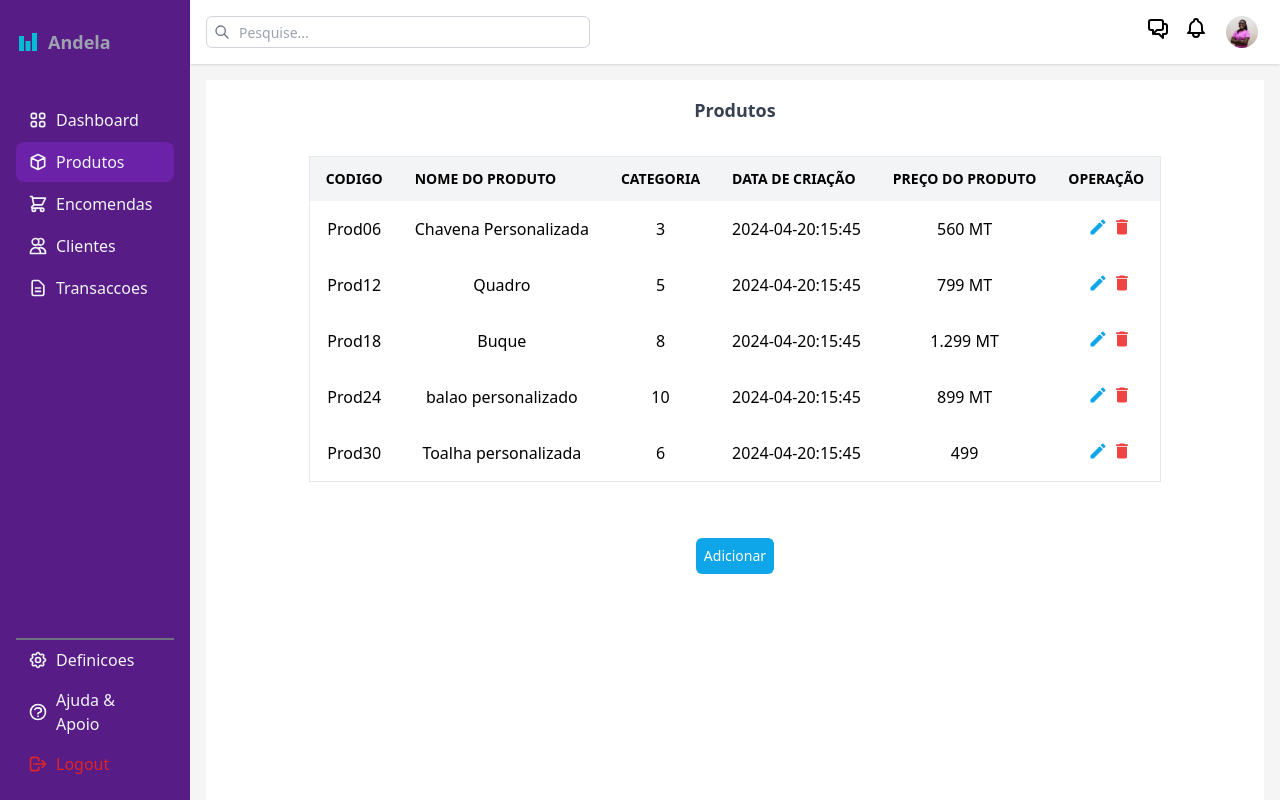
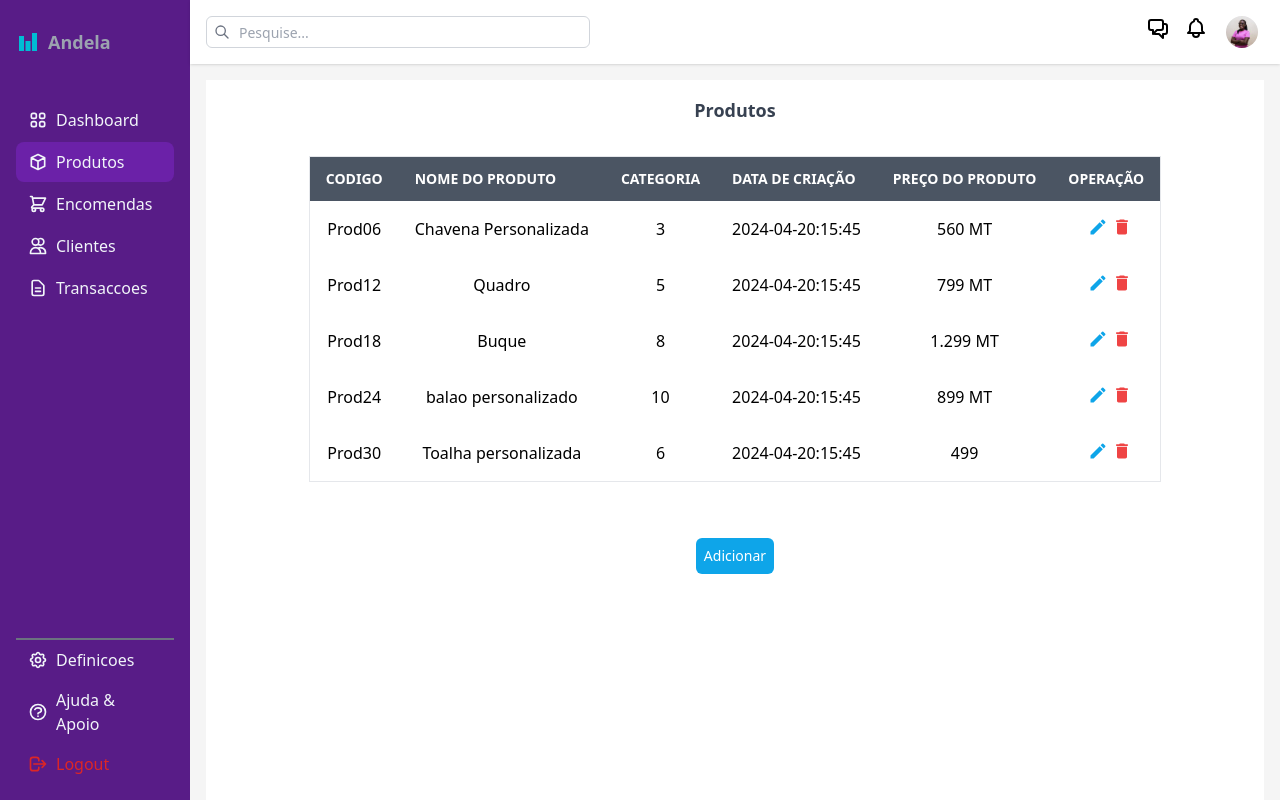
Before and after one commit to MatolaTheCoder/andela-sweet-gift, a React (Create React App) app: page /produtos in a window 1280 px wide. Built offline with nearby package versions, Linux system fonts and the light colour scheme.

Commit message:
style: styling the table's header

```diff
--- a/src/components/Produtos.jsx
+++ b/src/components/Produtos.jsx
@@ -14,8 +14,8 @@ const Produtos = () => {
         </div>
         <div className="p-4 ">
           <table className='w-fit border-collapse border border-gray-200'>
-            <thead>
-              <tr className='bg-gray-100'>
+            <thead className='bg-gray-600 text-white'>
+              <tr className=''>
                 <th className='text-left py-3 px-4 uppercase font-semibold text-sm'>Codigo</th>
                 <th className='text-left py-3 px-4 uppercase font-semibold text-sm'>Nome do produto</th>
                 <th className='text-left py-3 px-4 uppercase font-semibold text-sm'>Categoria</th>
```
